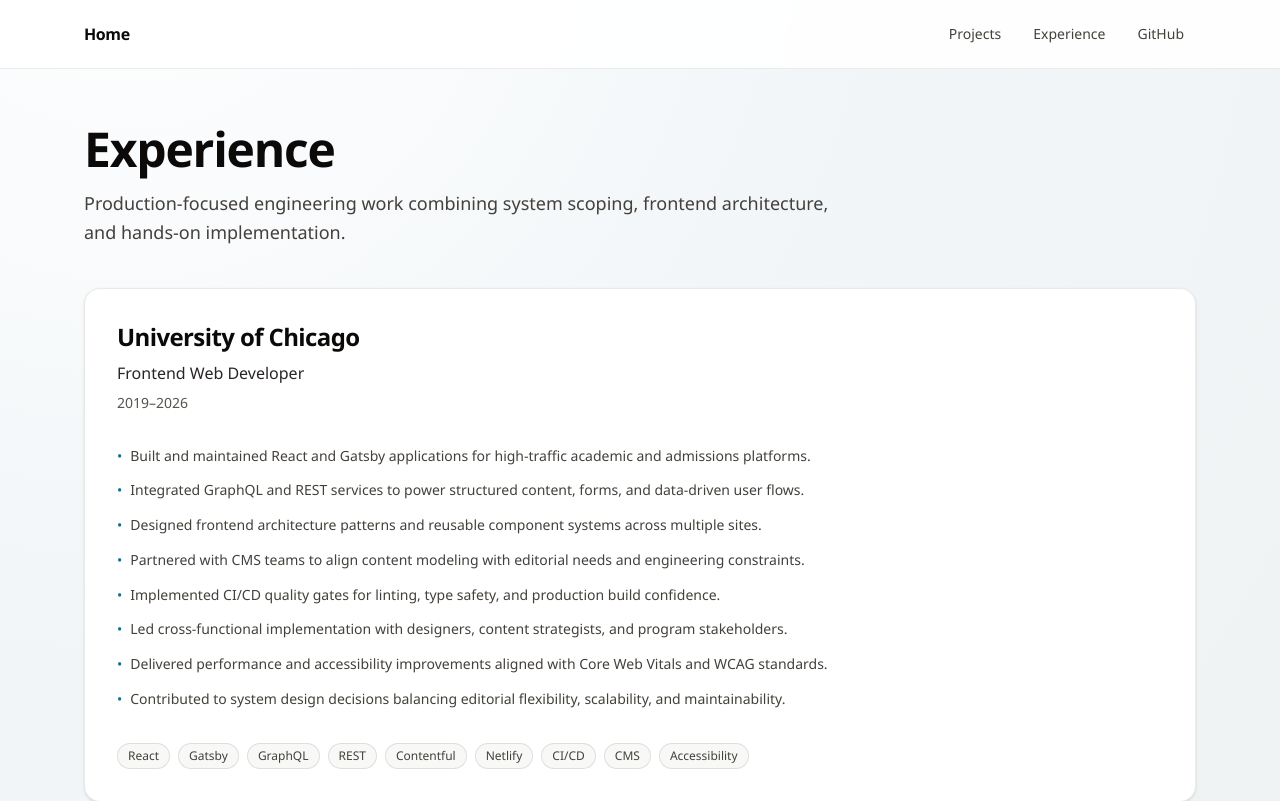
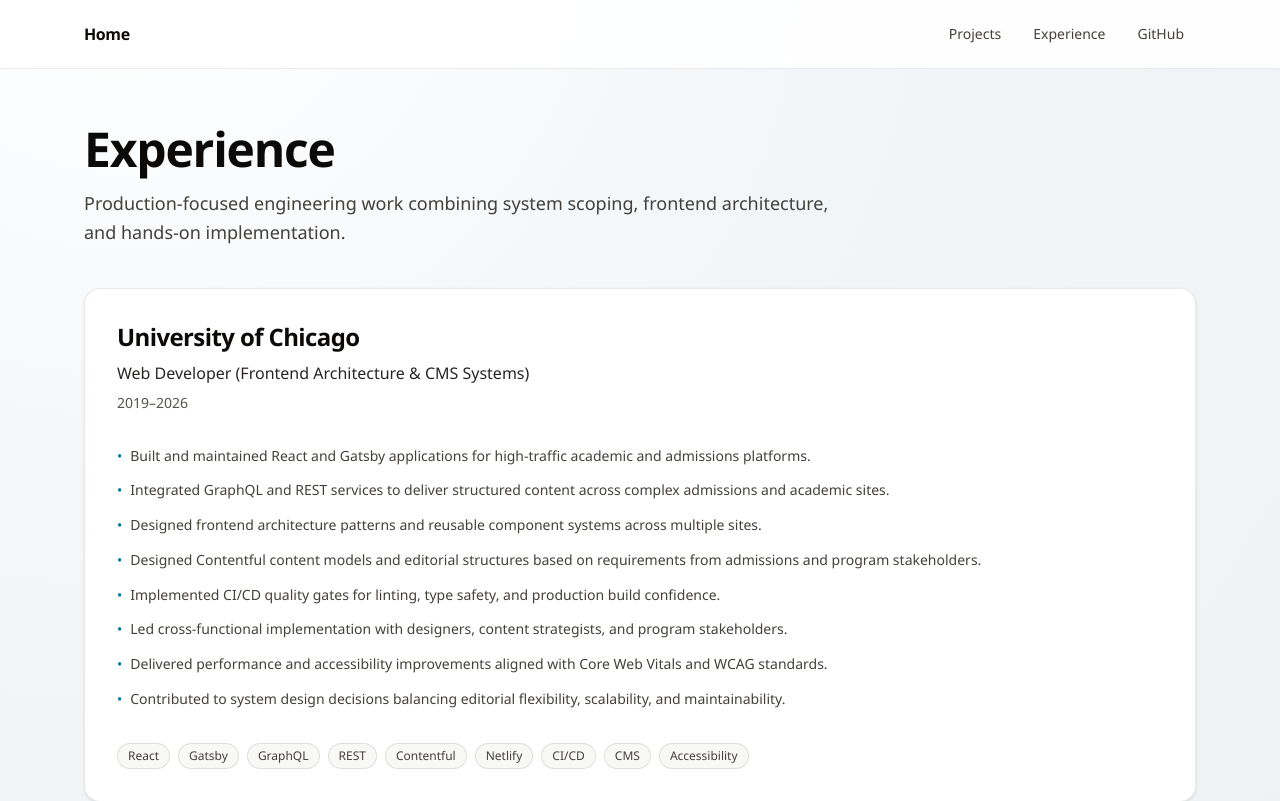
Before and after one commit to jeffkillinger/jefftopia, a Next.js app: page /experience in a window 1280 px wide. Shown: the top 801 px of the page. Built offline with nearby package versions, Linux system fonts and the light colour scheme.

Commit message:
update language on experience page

```diff
--- a/app/experience/page.tsx
+++ b/app/experience/page.tsx
@@ -10,9 +10,9 @@
 
 const highlights = [
   "Built and maintained React and Gatsby applications for high-traffic academic and admissions platforms.",
-  "Integrated GraphQL and REST services to power structured content, forms, and data-driven user flows.",
+  "Integrated GraphQL and REST services to deliver structured content across complex admissions and academic sites.",
   "Designed frontend architecture patterns and reusable component systems across multiple sites.",
-  "Partnered with CMS teams to align content modeling with editorial needs and engineering constraints.",
+  "Designed Contentful content models and editorial structures based on requirements from admissions and program stakeholders.",
   "Implemented CI/CD quality gates for linting, type safety, and production build confidence.",
   "Led cross-functional implementation with designers, content strategists, and program stakeholders.",
   "Delivered performance and accessibility improvements aligned with Core Web Vitals and WCAG standards.",
@@ -32,7 +32,9 @@
           <h2 className="text-2xl font-semibold tracking-tight text-stone-950 dark:text-stone-100">
             University of Chicago
           </h2>
-          <p className="text-base font-medium text-stone-800 dark:text-stone-200">Frontend Web Developer</p>
+          <p className="text-base font-medium text-stone-800 dark:text-stone-200">
+            Web Developer (Frontend Architecture & CMS Systems)
+          </p>
           <p className="text-sm text-stone-600 dark:text-stone-400">2019–2026</p>
         </header>
 
```
